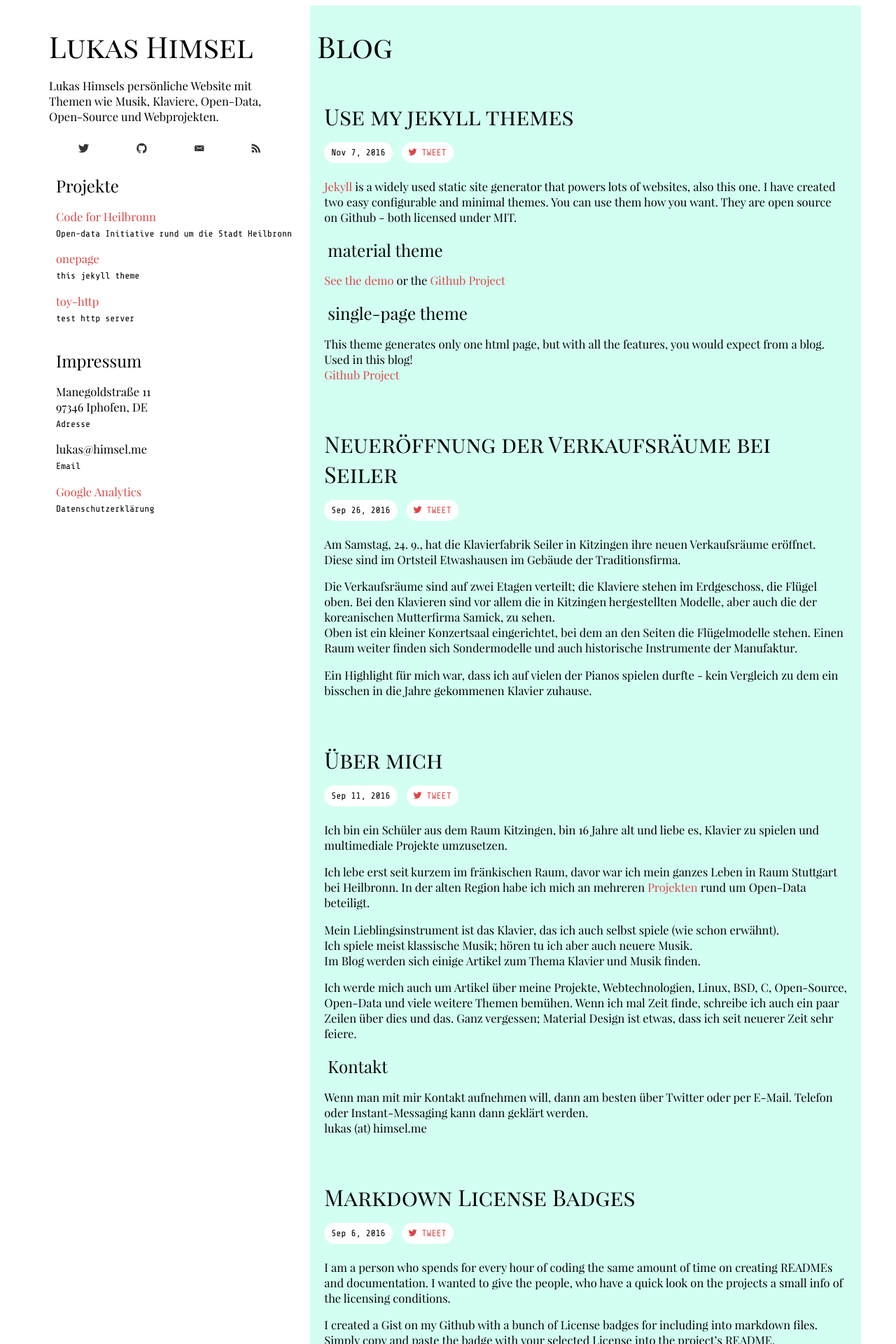
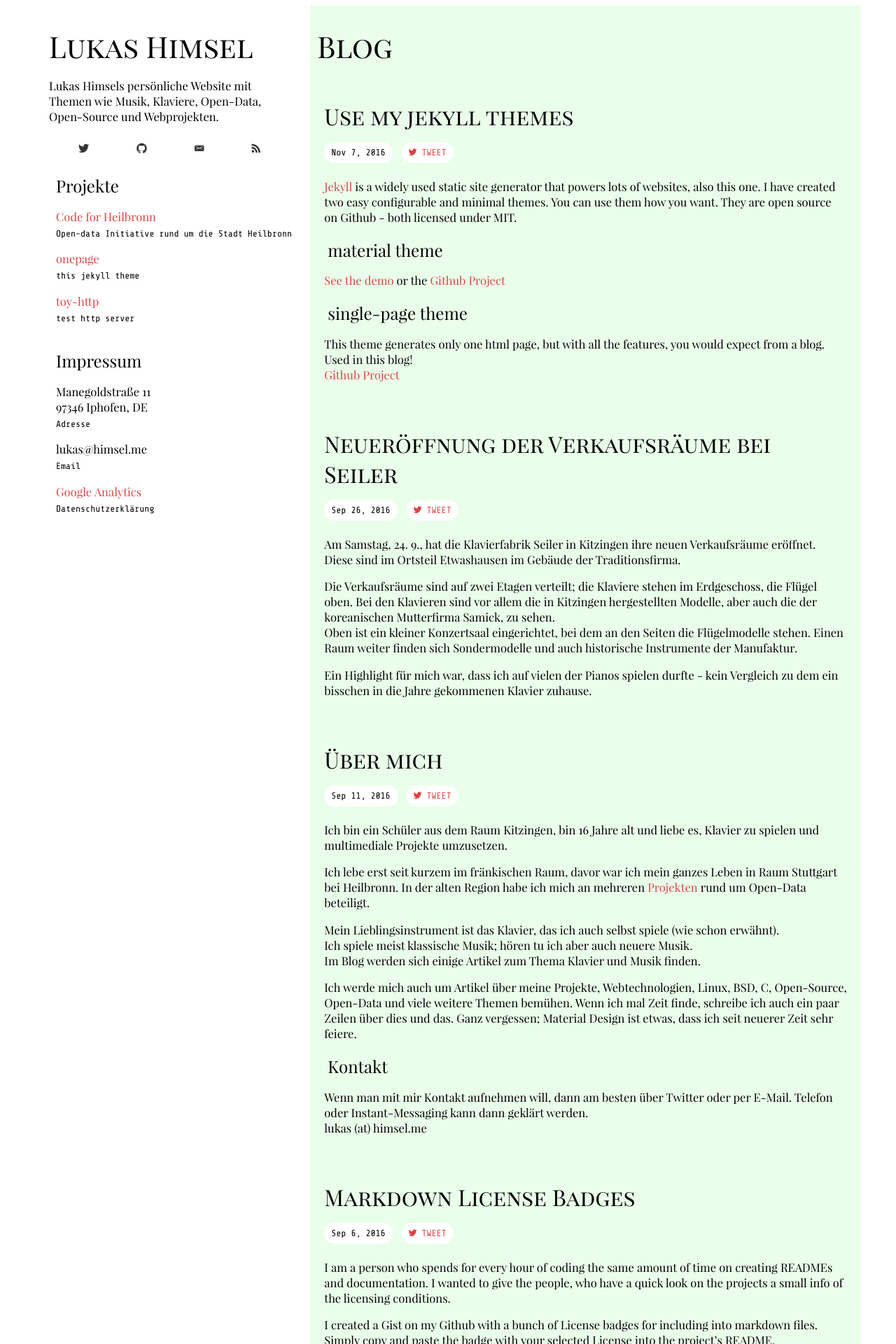
Before and after one commit to NishkaDG/lukas-h.github.io, a Jekyll site: the page built from index.html, in a window 1280 px wide. Shown: the top 1920 px of the page at 70% size. Built offline with Jekyll 4.4.1, drawn with Linux system fonts in a browser that asks for light colours; some web fonts are replaced.

Commit message:
update color

```diff
--- a/_config.yml
+++ b/_config.yml
@@ -12,7 +12,7 @@ baseurl: ""
 url: "http://himsel.me" # replace by your site's url
 twitter_username: lukashimsel
 github_username:  lukas-h
-accent: "#d3fff3" # accent color for blog column
+accent: "#eaffea" # accent color for blog column
 
 author: "Lukas Himsel"
 address: "Manegoldstraße 11<br>97346 Iphofen, DE"
```
